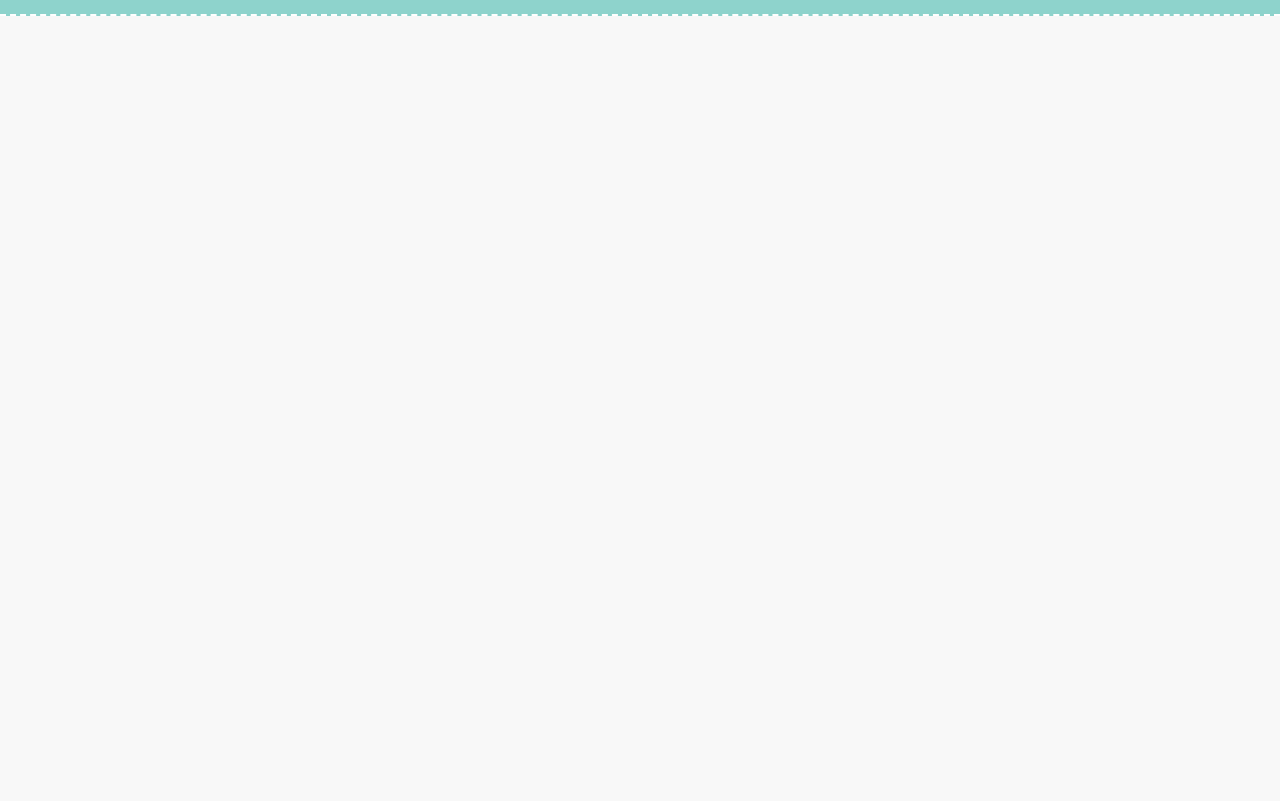
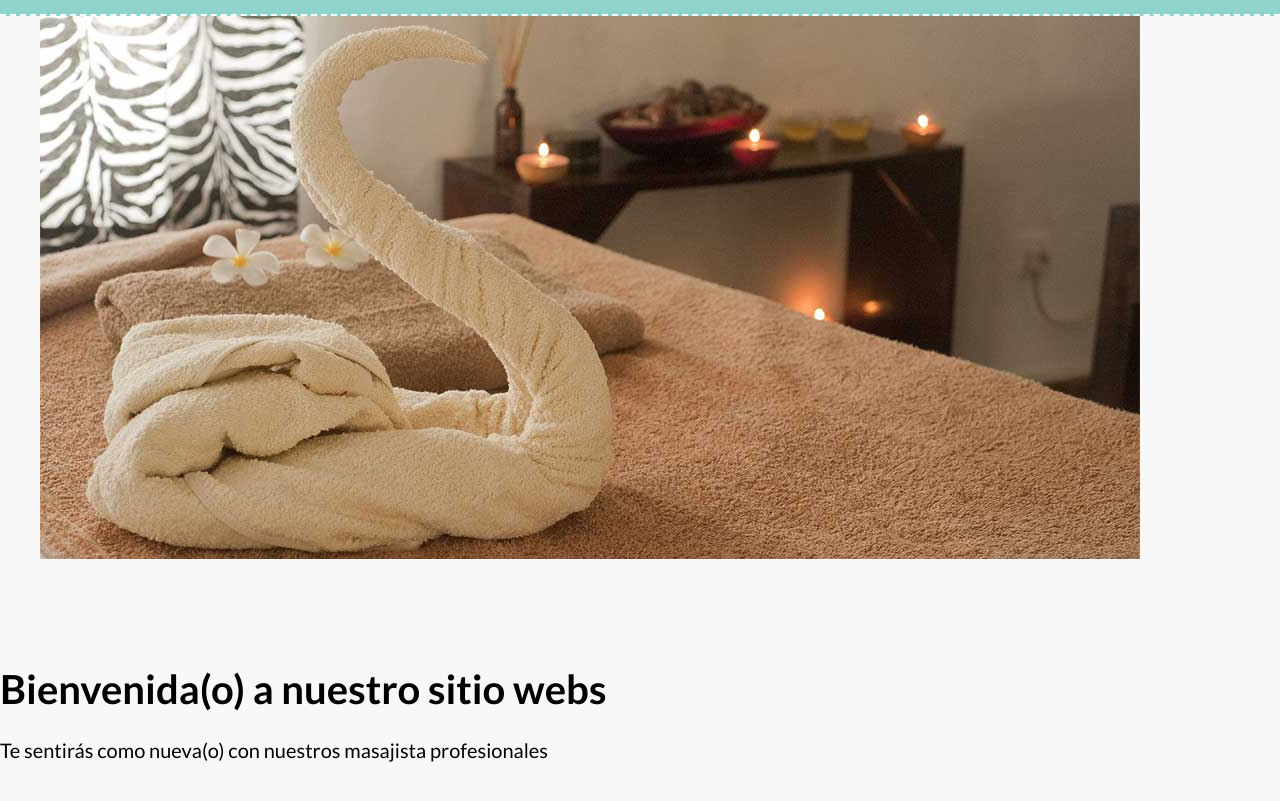
Before and after one commit to HenryTene/SpaCenter, a website: page index.html in a window 1280 px wide. Shown: the part 329-1130 px from the top of the page. Before the commit the page ends 800 px from the top, so only its background shows below. Drawn offline with nearby package versions, Linux system fonts and the light colour scheme; files that its build step writes are made by us from their sources; files whose address does not match are found by name; a web font is replaced by a local one.

Commit message:
:sparkles: Se añade estructura html de la bienvenida

```diff
--- a/index.html
+++ b/index.html
@@ -45,6 +45,17 @@
             </nav>
         </div>
     </div>
+    <section class="slider">
+        <ul class="slider__contenedor">
+            <li class="slider__slide">
+                <img src="build/img/slide_03.jpg" alt="imagen slide">
+            </li>
+        </ul>
+    </section>
+    <section class="bienvebida seccion">
+        <h1 class="bienvenida__heading">Bienvenida(o) a nuestro <span>sitio webs</span></h1>
+        <p class="bienvenida__texto">Te sentirás como nueva(o) con nuestros masajista profesionales</p>
+    </section>
 </body>
 
 </html>
```
